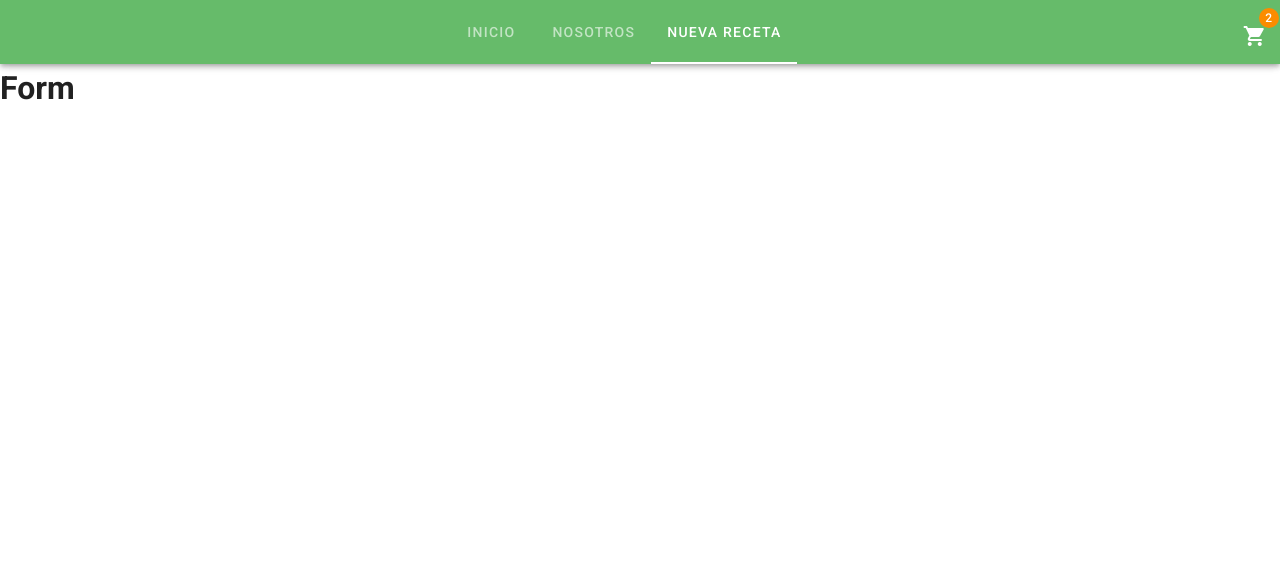
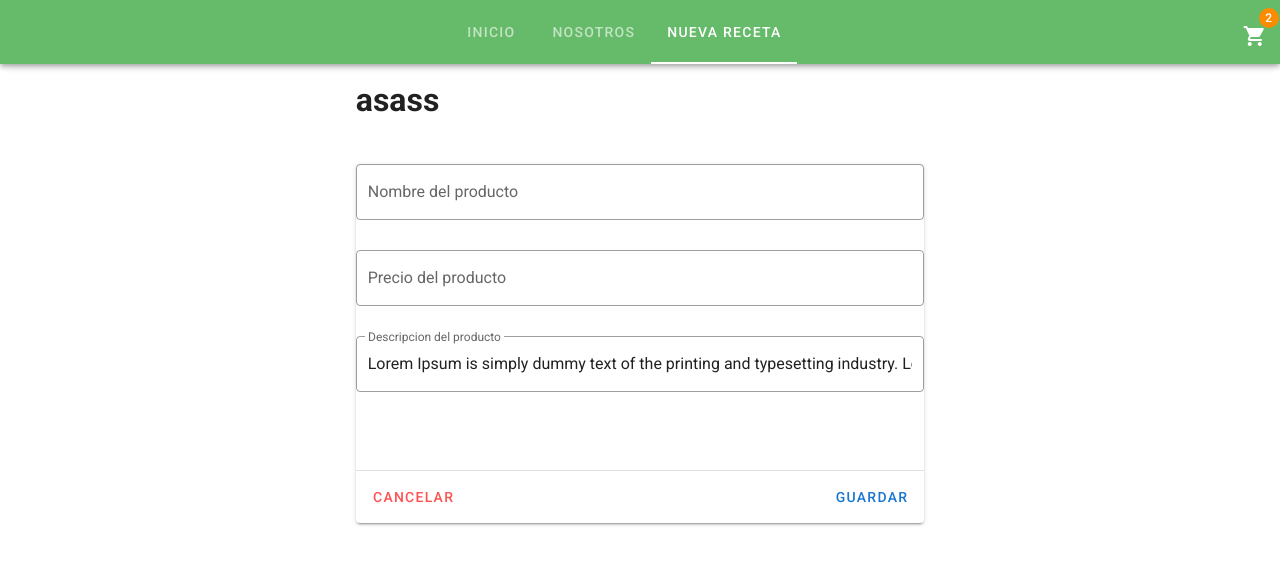
Before and after one commit to GerardoVargas/Vue-restaurante, a Vue app: page /form in a window 1280 px wide. Shown: the top 564 px of the page. Built offline with nearby package versions, Linux system fonts and the light colour scheme.

Commit message:
testeando vuex

```diff
--- a/src/components/Header.vue
+++ b/src/components/Header.vue
@@ -18,20 +18,11 @@
         color="warning"
         content="2"
         class="mt-2"
-        v-if="!isEmpty"
       >
         <v-icon right>
           mdi-cart
         </v-icon>
       </v-badge>
-
-      <v-icon
-        right
-        v-else
-      >
-        mdi-cart
-      </v-icon>
-
     </v-btn>
   </v-app-bar>
 
--- a/src/components/ProductCard.vue
+++ b/src/components/ProductCard.vue
@@ -10,7 +10,7 @@
             :src="src"
           ></v-img>
           <v-card-title>
-            {{data.titulo}}
+            {{data.nombre}}
           </v-card-title>
           <v-card-action >
             <v-row>
--- a/src/helpers/productos.json
+++ b/src/helpers/productos.json
@@ -1,67 +1,67 @@
 [
     {
-        "titulo": "Pizza de vegetales",
+        "nombre": "Pizza de vegetales",
         "imagen": "https://cdn.pixabay.com/photo/2017/12/09/08/18/pizza-3007395_960_720.jpg",
         "precio": "180.00",
         "descripcion": "Lorem Ipsum is simply dummy text of the printing and typesetting industry. Lorem Ipsum has been the industry's standard dummy text ever since the 1500s, when an unknown printer took a galley of type and scrambled it to make a type specimen book."
     },
     {
-        "titulo": "Hamburguesa Sencilla",
+        "nombre": "Hamburguesa Sencilla",
         "imagen": "https://media.istockphoto.com/photos/fast-food-burger-on-a-wooden-board-picture-id1205216860?b=1&k=6&m=1205216860&s=170667a&w=0&h=WC_rXM6V3mzzQzkGFBee5b-b62s1yJxu0KK-oYLBBW8=",
         "precio": "80.00",
         "descripcion": "Lorem Ipsum is simply dummy text of the printing and typesetting industry. Lorem Ipsum has been the industry's standard dummy text ever since the 1500s, when an unknown printer took a galley of type and scrambled it to make a type specimen book."
     },
     {
-        "titulo": "Hamburguesa Angus con papas",
+        "nombre": "Hamburguesa Angus con papas",
         "imagen": "https://cdn.pixabay.com/photo/2015/12/08/00/26/food-1081707__340.jpg",
         "precio": "150.00",
         "descripcion": "Lorem Ipsum is simply dummy text of the printing and typesetting industry. Lorem Ipsum has been the industry's standard dummy text ever since the 1500s, when an unknown printer took a galley of type and scrambled it to make a type specimen book."
     },
     {
 
-        "titulo": "Club Sandwich con papas",
+        "nombre": "Club Sandwich con papas",
         "imagen": "https://cdn.pixabay.com/photo/2018/07/14/21/30/club-sandwich-3538455__340.jpg",
         "precio": "120.00",
         "descripcion": "Lorem Ipsum is simply dummy text of the printing and typesetting industry. Lorem Ipsum has been the industry's standard dummy text ever since the 1500s, when an unknown printer took a galley of type and scrambled it to make a type specimen book."
     },
     {
 
-        "titulo": "Jocho con queso",
+        "nombre": "Jocho con queso",
         "imagen": "https://cdn.pixabay.com/photo/2017/06/24/05/26/hot-dog-2436748__340.jpg",
         "precio": "40.00",
         "descripcion": "Lorem Ipsum is simply dummy text of the printing and typesetting industry. Lorem Ipsum has been the industry's standard dummy text ever since the 1500s, when an unknown printer took a galley of type and scrambled it to make a type specimen book."
     },
     {
 
-        "titulo": "Brocheta de sirlon con papas",
+        "nombre": "Brocheta de sirlon con papas",
         "imagen": "https://cdn.pixabay.com/photo/2017/06/29/20/16/food-2456100__340.jpg",
         "precio": "99.00",
         "descripcion": "Lorem Ipsum is simply dummy text of the printing and typesetting industry. Lorem Ipsum has been the industry's standard dummy text ever since the 1500s, when an unknown printer took a galley of type and scrambled it to make a type specimen book."
     },
     {
 
-        "titulo": "Hamburguesa Regia",
+        "nombre": "Hamburguesa Regia",
         "imagen": "https://cdn.pixabay.com/photo/2014/10/23/18/05/burger-500054__340.jpg",
         "precio": "150.00",
         "descripcion": "Lorem Ipsum is simply dummy text of the printing and typesetting industry. Lorem Ipsum has been the industry's standard dummy text ever since the 1500s, when an unknown printer took a galley of type and scrambled it to make a type specimen book."
     },
     {
 
-        "titulo": "Torta La Tuga",
+        "nombre": "Torta La Tuga",
         "imagen": "https://cdn.pixabay.com/photo/2017/03/10/13/49/fast-food-2132863__340.jpg",
         "precio": "70.00",
         "descripcion": "Lorem Ipsum is simply dummy text of the printing and typesetting industry. Lorem Ipsum has been the industry's standard dummy text ever since the 1500s, when an unknown printer took a galley of type and scrambled it to make a type specimen book."
     },
     {
 
-        "titulo": "Agua de Jamaica 350ml",
+        "nombre": "Agua de Jamaica 350ml",
         "imagen": "https://cdn.pixabay.com/photo/2017/09/01/03/21/campari-soda-2702959__340.jpg",
         "precio": "30.00",
         "descripcion": "Lorem Ipsum is simply dummy text of the printing and typesetting industry. Lorem Ipsum has been the industry's standard dummy text ever since the 1500s, when an unknown printer took a galley of type and scrambled it to make a type specimen book."
     },
     {
 
-        "titulo": "Coca Cola 355ml",
+        "nombre": "Coca Cola 355ml",
         "imagen": "https://cdn.pixabay.com/photo/2015/03/30/12/39/coke-698545__340.jpg",
         "precio": "30.00",
         "descripcion": "Lorem Ipsum is simply dummy text of the printing and typesetting industry. Lorem Ipsum has been the industry's standard dummy text ever since the 1500s, when an unknown printer took a galley of type and scrambled it to make a type specimen book."
--- a/src/store/index.js
+++ b/src/store/index.js
@@ -10,13 +10,13 @@ export default new Vuex.Store({
     shoppingCart: {}
   },
   mutations: {
-    NEW_PRODUCT({state}, new_cart_product){
-      state.shoppingCart.push(new_cart_product)
+    NEW_DISH(state, dishItem){
+      state.products.push(dishItem)
     }
   },
   actions: {
-    addProductCart({commit}, new_cart_product){
-      commit('NEW_PRODUCT', new_cart_product)
+    addNewDish({commit}, dishItem){
+      commit('NEW_DISH', dishItem)
     }
   },
   modules: {
@@ -24,9 +24,6 @@ export default new Vuex.Store({
   getters: {
     getProducts: (state) => {
       return state.products
-    },
-    checkCart: (state) => {
-      return state.shoppingCart
     }
   }
 })
--- a/src/views/Form.vue
+++ b/src/views/Form.vue
@@ -1,5 +1,60 @@
 <template>
-  <h1>Form</h1>
+  <v-container>
+    <v-row justify="center">
+      <v-col
+        cols="12"
+        sm="10"
+        md="8"
+        lg="6"
+      >
+        <h1>asass</h1>
+        <v-card class="mt-10">
+          <v-text-field
+            ref="name"
+            v-model="newDishItem.nombre"
+            label="Nombre del producto"
+            placeholder="Salchipapas"
+            required
+            outlined
+          ></v-text-field>
+          <v-text-field
+            ref="price"
+            v-model="newDishItem.precio"
+            label="Precio del producto"
+            placeholder="50.00"
+            required
+            outlined
+          ></v-text-field>
+          <v-text-field
+            ref="description"
+            v-model="newDishItem.descripcion"
+            label="Descripcion del producto"
+            placeholder="Salchipapas"
+            required
+            outlined
+          ></v-text-field>
+          <v-divider class="mt-12"></v-divider>
+
+          <v-card-actions>
+          <v-btn text color="error">
+            Cancelar
+          </v-btn>
+          <v-spacer></v-spacer>
+          <v-btn
+            color="primary"
+            text
+            @click="addNewDish()"
+          >
+            Guardar
+          </v-btn>
+        </v-card-actions>
+
+
+
+        </v-card>
+      </v-col>
+    </v-row>
+  </v-container>
 </template>
 
 <script>
@@ -7,6 +62,22 @@
     name: 'Form',
     data(){
       return {
+        newDishItem: {
+          nombre: '',
+          precio: '',
+          descripcion: 'Lorem Ipsum is simply dummy text of the printing and typesetting industry. Lorem Ipsum has been the industrys standard dummy text ever since the 1500s, when an unknown printer took a galley of type and scrambled it to make a type specimen book.',
+          imagen: 'https://cdn.vox-cdn.com/thumbor/9qN-DmdwZE__GqwuoJIinjUXzmk=/0x0:960x646/1200x900/filters:focal(404x247:556x399)/cdn.vox-cdn.com/uploads/chorus_image/image/63084260/foodlife_2.0.jpg'
+        }
+      }
+    },
+    methods: {
+      addNewDish(){
+        this.$store.dispatch('addNewDish', this.newDishItem)
+        alert('Datos guardados con éxito')
+        this.goHome()
+      },
+      goHome(){
+        this.$router.push('/')
       }
     }
   }
```
